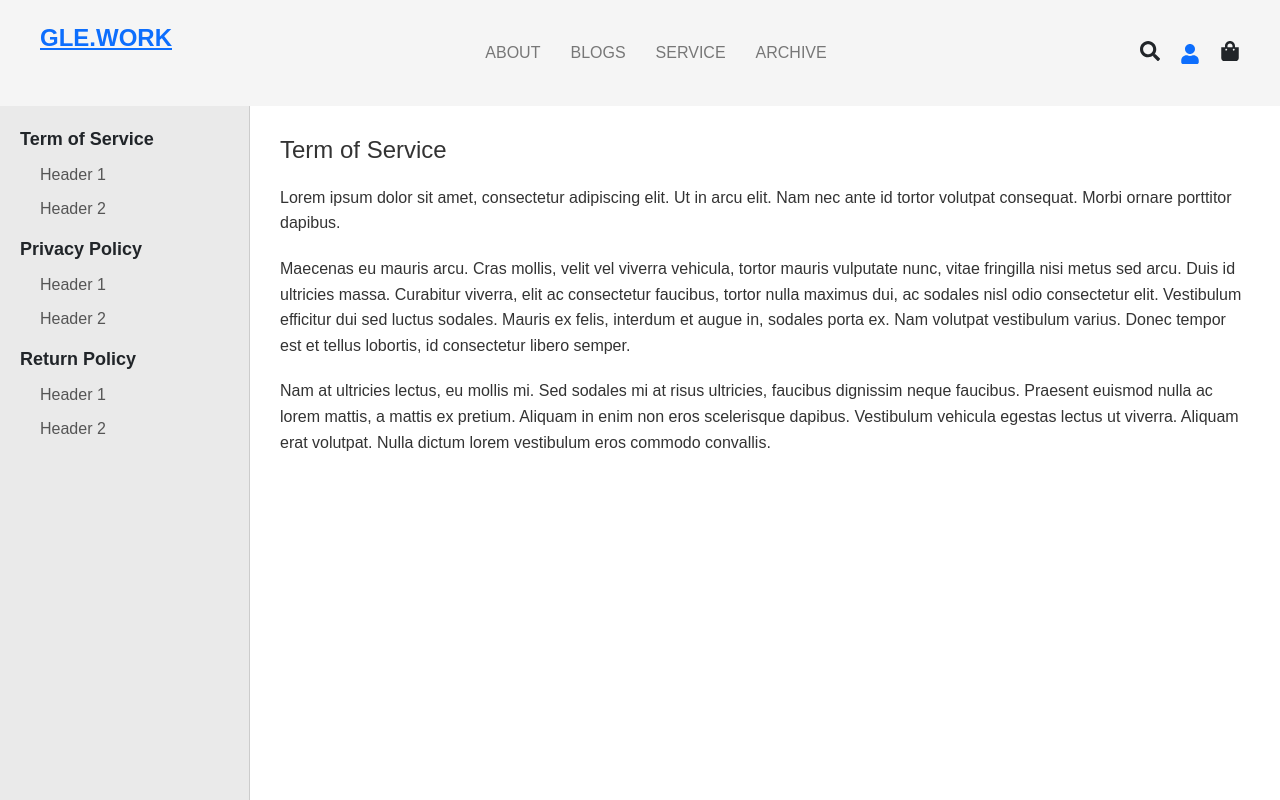
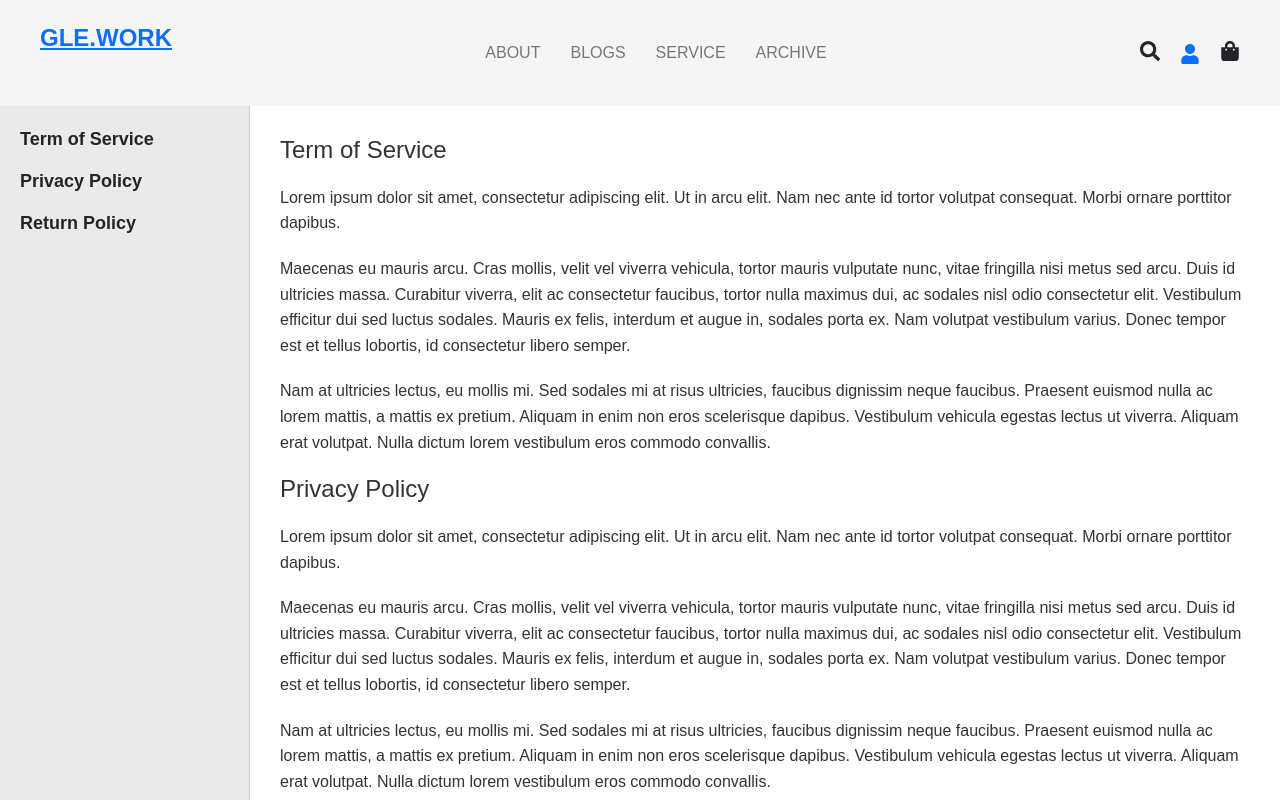
Before and after one commit to Will-Gle/glework, a React (Vite) app: page /policies in a window 1280 px wide. Shown: the top 800 px of the page. Built offline with nearby package versions, Linux system fonts and the light colour scheme.

Commit message:
Commit before update ServiceSelect.tsx

```diff
--- a/src/App.tsx
+++ b/src/App.tsx
@@ -24,7 +24,6 @@ function AppLayout() {
 
   // Define the paths where Header and Footer should be hidden
   const hideHeaderFooter = [
-    "/user", // Matches "/user" and all subroutes like "/user/my-account"
     "/login",
     "/signup",
     "/lost-password",
--- a/src/components/Policies/Policies.tsx
+++ b/src/components/Policies/Policies.tsx
@@ -8,29 +8,65 @@ const Policies: React.FC = () => {
         <ul>
           <li>
             <span>Term of Service</span>
-            <ul>
-              <li>Header 1</li>
-              <li>Header 2</li>
-            </ul>
           </li>
           <li>
             <span>Privacy Policy</span>
-            <ul>
-              <li>Header 1</li>
-              <li>Header 2</li>
-            </ul>
           </li>
           <li>
             <span>Return Policy</span>
-            <ul>
-              <li>Header 1</li>
-              <li>Header 2</li>
-            </ul>
           </li>
         </ul>
       </aside>
       <main className="policies-content">
         <h1>Term of Service</h1>
+        <p>
+          Lorem ipsum dolor sit amet, consectetur adipiscing elit. Ut in arcu
+          elit. Nam nec ante id tortor volutpat consequat. Morbi ornare
+          porttitor dapibus.
+        </p>
+        <p>
+          Maecenas eu mauris arcu. Cras mollis, velit vel viverra vehicula,
+          tortor mauris vulputate nunc, vitae fringilla nisi metus sed arcu.
+          Duis id ultricies massa. Curabitur viverra, elit ac consectetur
+          faucibus, tortor nulla maximus dui, ac sodales nisl odio consectetur
+          elit. Vestibulum efficitur dui sed luctus sodales. Mauris ex felis,
+          interdum et augue in, sodales porta ex. Nam volutpat vestibulum
+          varius. Donec tempor est et tellus lobortis, id consectetur libero
+          semper.
+        </p>
+        <p>
+          Nam at ultricies lectus, eu mollis mi. Sed sodales mi at risus
+          ultricies, faucibus dignissim neque faucibus. Praesent euismod nulla
+          ac lorem mattis, a mattis ex pretium. Aliquam in enim non eros
+          scelerisque dapibus. Vestibulum vehicula egestas lectus ut viverra.
+          Aliquam erat volutpat. Nulla dictum lorem vestibulum eros commodo
+          convallis.
+        </p>
+        <h1>Privacy Policy</h1>
+        <p>
+          Lorem ipsum dolor sit amet, consectetur adipiscing elit. Ut in arcu
+          elit. Nam nec ante id tortor volutpat consequat. Morbi ornare
+          porttitor dapibus.
+        </p>
+        <p>
+          Maecenas eu mauris arcu. Cras mollis, velit vel viverra vehicula,
+          tortor mauris vulputate nunc, vitae fringilla nisi metus sed arcu.
+          Duis id ultricies massa. Curabitur viverra, elit ac consectetur
+          faucibus, tortor nulla maximus dui, ac sodales nisl odio consectetur
+          elit. Vestibulum efficitur dui sed luctus sodales. Mauris ex felis,
+          interdum et augue in, sodales porta ex. Nam volutpat vestibulum
+          varius. Donec tempor est et tellus lobortis, id consectetur libero
+          semper.
+        </p>
+        <p>
+          Nam at ultricies lectus, eu mollis mi. Sed sodales mi at risus
+          ultricies, faucibus dignissim neque faucibus. Praesent euismod nulla
+          ac lorem mattis, a mattis ex pretium. Aliquam in enim non eros
+          scelerisque dapibus. Vestibulum vehicula egestas lectus ut viverra.
+          Aliquam erat volutpat. Nulla dictum lorem vestibulum eros commodo
+          convallis.
+        </p>
+        <h1>Return Policy</h1>
         <p>
           Lorem ipsum dolor sit amet, consectetur adipiscing elit. Ut in arcu
           elit. Nam nec ante id tortor volutpat consequat. Morbi ornare
--- a/src/components/UserPage/UserSidePanel.tsx
+++ b/src/components/UserPage/UserSidePanel.tsx
@@ -5,11 +5,6 @@ import "./UserSidePanel.css";
 const SidePanel: React.FC = () => {
   return (
     <div className="side-panel">
-      <div className="logo">
-        <Link to="/">
-          <strong>GLE.WORK</strong>
-        </Link>
-      </div>
       <nav>
         <ul className="nav-list">
           <li>
```
